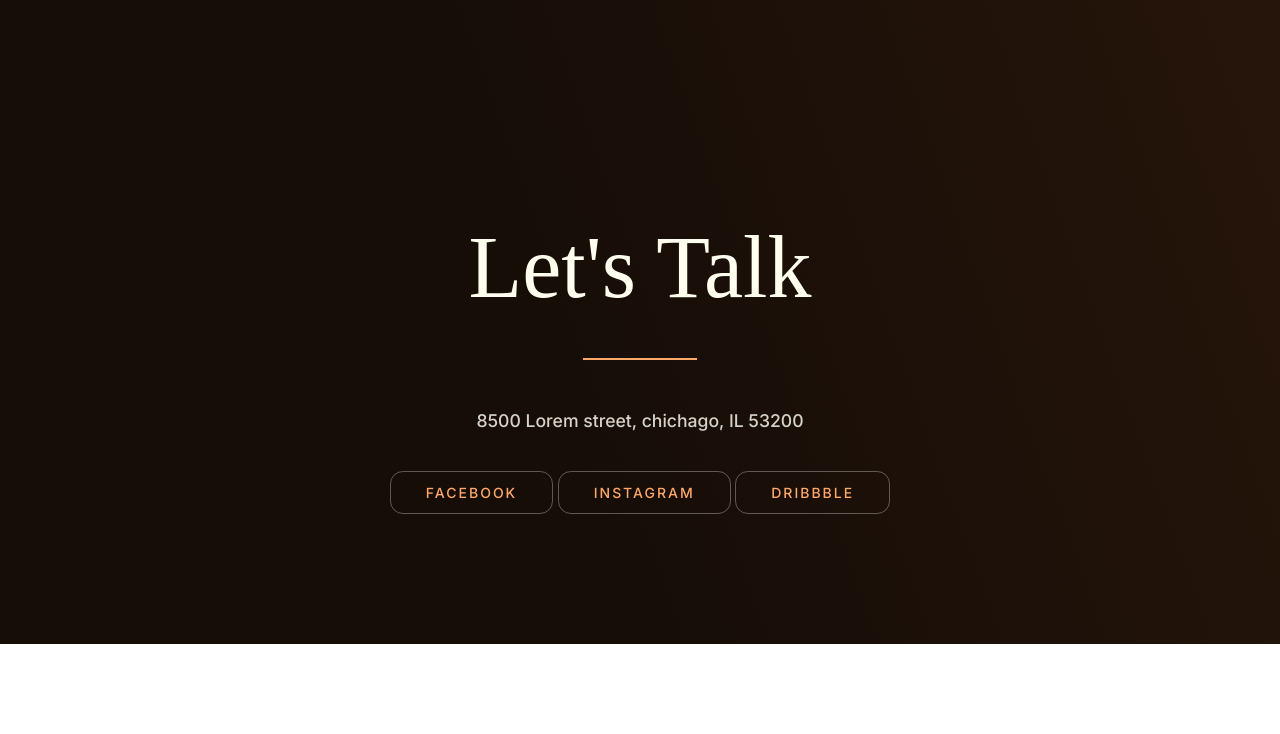
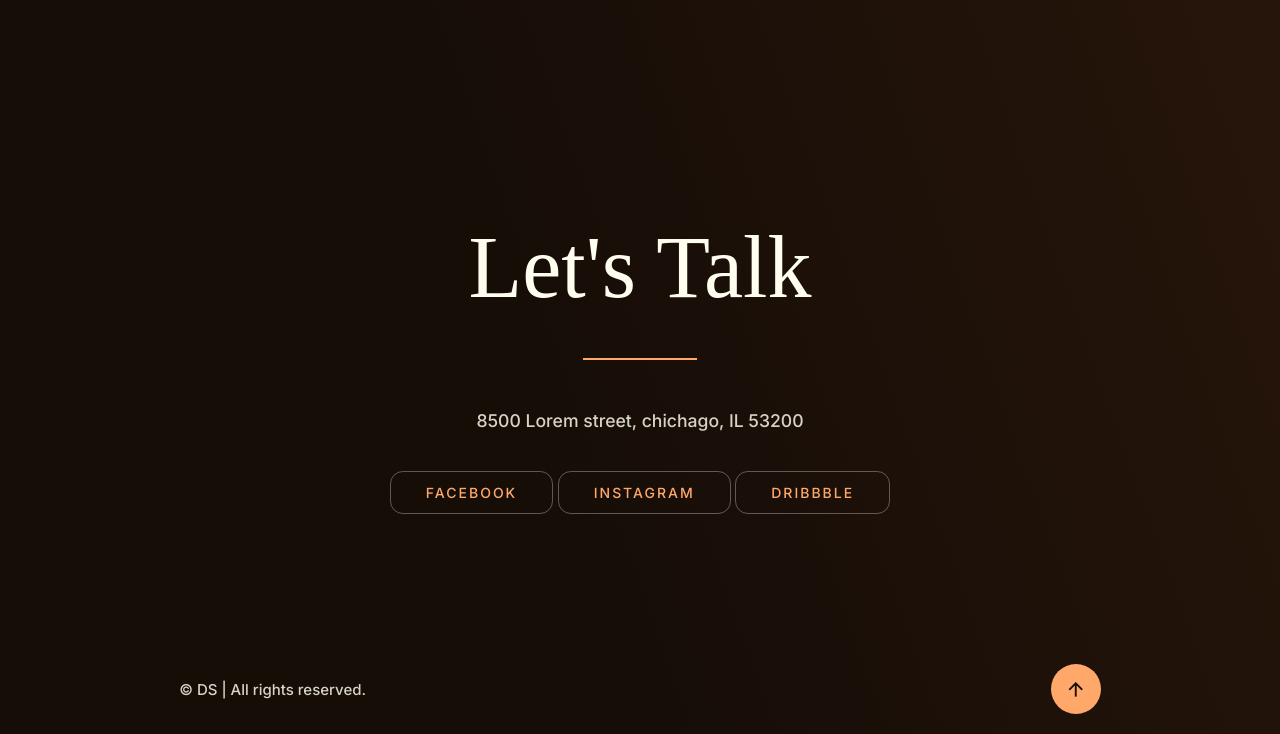
Before and after one commit to DineshShrestha/Woodpassion, a plain HTML site: page index.html in a window 1280 px wide. Shown: the part 4083-4817 px from the top of the page. Before the commit the page ends 4727 px from the top, so only its background shows below. Drawn offline with nearby package versions, Linux system fonts and the light colour scheme; a web font is replaced by a local one.

Commit message:
footer section complete

```diff
--- a/assets/css/style.css
+++ b/assets/css/style.css
@@ -371,3 +371,30 @@ font-weight: 500;
 background-color: var(--main-color);
 color: var(--bg-color);
 }
+
+.footer{
+    padding: 20px 14%;
+    display: flex;
+    align-items: center;
+    justify-content: space-between;
+    gap: 2rem;
+    color: var(--text-color);
+}
+.copyright a{
+    color: var(--other-color);
+    font-size: 15px ;
+    font-weight: 500;
+
+}
+
+.scroll-btn i{
+    display: inline-flex;
+    align-items: center;
+    justify-content: center;
+    height: 50px;
+    width: 50px;
+    background:var(--main-color);
+    border-radius: 50%;
+    color: var(--bg-color);
+    font-size: 22px;
+}
--- a/index.html
+++ b/index.html
@@ -186,6 +186,17 @@
         </div>
       </div>
     </section>
+    <!---------footer-->
+    <div class="footer">
+      <div class="copyright">
+        <a href="https://......" target="_blank"
+          >&copy; DS | All rights reserved.</a
+        >
+      </div>
+      <div class="scroll-btn">
+        <a href="#"><i class="ri-arrow-up-line"></i></a>
+      </div>
+    </div>
     <!---------Js Link-->
     <script src="./assets/js/script.js"></script>
   </body>
```
